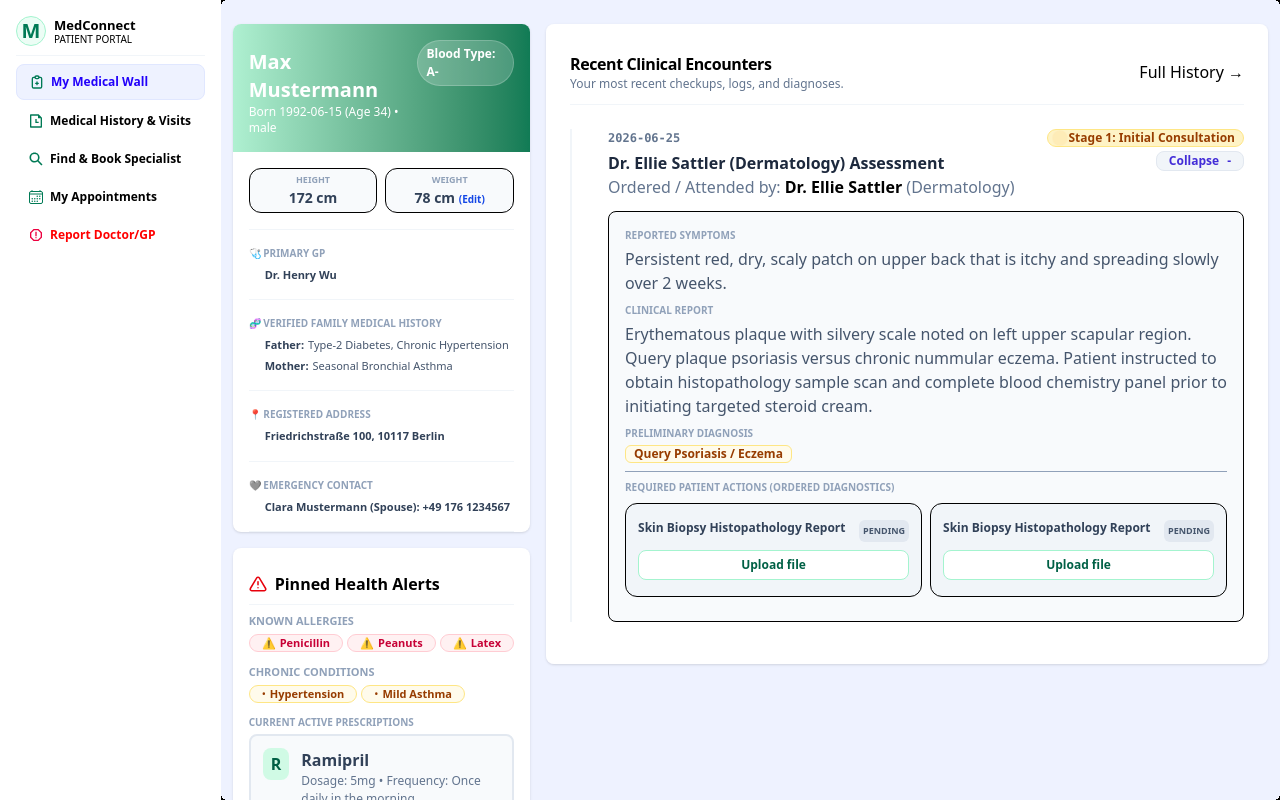
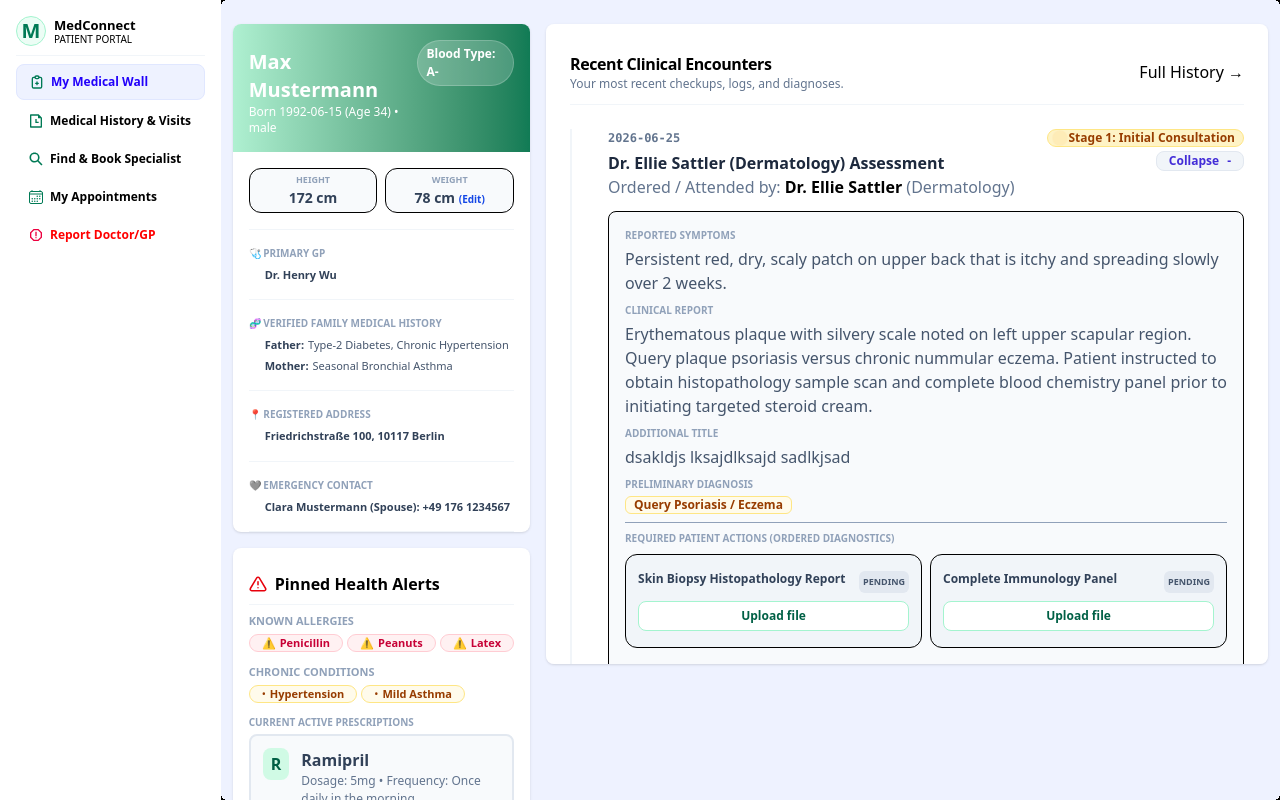
Before and after one commit to mohamad-alkaadi/medconnect, a Next.js app: page /patient/medical-wall in a window 1280 px wide. Built offline with nearby package versions, Linux system fonts and the light colour scheme.

Commit message:
RecentClinicalEncounters v2

```diff
--- a/components/medical-wall/recent-clinical-encounters/clinical-encounter/ClinicalEncounter.tsx
+++ b/components/medical-wall/recent-clinical-encounters/clinical-encounter/ClinicalEncounter.tsx
@@ -6,6 +6,7 @@ import ClinicalEncounterLabeledContentBlock from "./ClinicalEncounterLabeledCont
 import ClinicalEncounterPreliminaryDiagnosis from "./ClinicalEncounterPreliminaryDiagnosis";
 import ClinicalEncounterActions from "./ClinicalEncounterActions";
 import ClinicalEncounterCollapseButton from "./ClinicalEncounterCollapseButton";
+import { randomUUID } from "crypto";
 
 const ClinicalEncounter = ({
   clinicalEncountersItem,
@@ -65,13 +66,21 @@ const ClinicalEncounter = ({
             "Erythematous plaque with silvery scale noted on left upper scapular region. Query plaque psoriasis versus chronic nummular eczema. Patient instructed to obtain histopathology sample scan and complete blood chemistry panel prior to initiating targeted steroid cream."
           }
         />
+        {clinicalEncountersItem.additionalSections.length > 0 &&
+          clinicalEncountersItem.additionalSections.map((item) => (
+            <ClinicalEncounterLabeledContentBlock
+              key={crypto.randomUUID.toString()}
+              title={item.sectionTitle}
+              paragraph={item.sectionParagraph}
+            />
+          ))}
 
         <ClinicalEncounterPreliminaryDiagnosis
           diagnosis={"Query Psoriasis / Eczema"}
           color={"amber"}
         />
 
-        <ClinicalEncounterActions />
+        <ClinicalEncounterActions files={clinicalEncountersItem.files} />
       </div>
     </div>
   );
--- a/components/medical-wall/recent-clinical-encounters/clinical-encounter/ClinicalEncounterActions.tsx
+++ b/components/medical-wall/recent-clinical-encounters/clinical-encounter/ClinicalEncounterActions.tsx
@@ -1,21 +1,22 @@
 import React from "react";
 import ClinicalEncounterButton from "./ClinicalEncounterButton";
+import { file } from "@/types/clinicalEncounterTypes";
 
-const ClinicalEncounterActions = () => {
+const ClinicalEncounterActions = ({ files }: { files: file[] }) => {
   return (
     <div>
       <h4 className="text-[10px] uppercase font-bold text-slate-400 border-t pt-2 mb-2">
         Required Patient Actions (Ordered Diagnostics)
       </h4>
       <div className="flex justify-between space-x-2 overflow-x-auto pb-2">
-        <ClinicalEncounterButton
-          title={"Skin Biopsy Histopathology Report"}
-          status={"pending"}
-        />
-        <ClinicalEncounterButton
-          title={"Skin Biopsy Histopathology Report"}
-          status={"pending"}
-        />
+        {files?.map((item) => (
+          <ClinicalEncounterButton
+            key={item.id}
+            id={item.id}
+            title={item.title}
+            status={item.status}
+          />
+        ))}
       </div>
     </div>
   );
--- a/components/medical-wall/recent-clinical-encounters/clinical-encounter/ClinicalEncounterButton.tsx
+++ b/components/medical-wall/recent-clinical-encounters/clinical-encounter/ClinicalEncounterButton.tsx
@@ -1,9 +1,11 @@
 import React from "react";
 
 const ClinicalEncounterButton = ({
+  id,
   title,
   status,
 }: {
+  id: string;
   title: string;
   status: string;
 }) => {
@@ -11,7 +13,7 @@ const ClinicalEncounterButton = ({
     <div className="border rounded-xl px-3 py-4 bg-slate-100 flex-1 min-w-[200px] flex flex-col justify-between">
       <div className="flex justify-between mb-2 space-x-3">
         <p className="text-xs leading-tight text-slate-700 font-bold">
-          Skin Biopsy Histopathology Report
+          {title}
         </p>
         <p className="bg-slate-200 rounded-md px-1 py-1 text-slate-600 h-fit uppercase text-[9px] font-extrabold px-">
           {status}
--- a/placeholder/patient/clinicalEncounters.json
+++ b/placeholder/patient/clinicalEncounters.json
@@ -23,7 +23,12 @@
     },
     "reportedSymptoms": "Persistent red, dry, scaly patch on upper back that is itchy and spreading slowly over 2 weeks.",
     "clinicalReport": "Erythematous plaque with silvery scale noted on left upper scapular region. Query plaque psoriasis versus chronic nummular eczema. Patient instructed to obtain histopathology sample scan and complete blood chemistry panel prior to initiating targeted steroid cream.",
-    "additionalSections": [],
+    "additionalSections": [
+      {
+        "sectionTitle": "additional title",
+        "sectionParagraph": "dsakldjs lksajdlksajd sadlkjsad"
+      }
+    ],
     "preliminaryDiagnosis": {
       "title": "Preliminary Diagnosis",
       "color": "amber"
--- a/types/clinicalEncounterTypes.ts
+++ b/types/clinicalEncounterTypes.ts
@@ -35,11 +35,13 @@ export type ClinicalEncounterType = {
     title: string;
     indicator: string;
   };
-  files: {
-    id: string;
-    date: string;
-    title: string;
-    status: string;
-    review: string;
-  }[];
+  files: file[];
 };
+
+export type file = {
+  id: string;
+  date: string;
+  title: string;
+  status: string;
+  review: string;
+};
```
